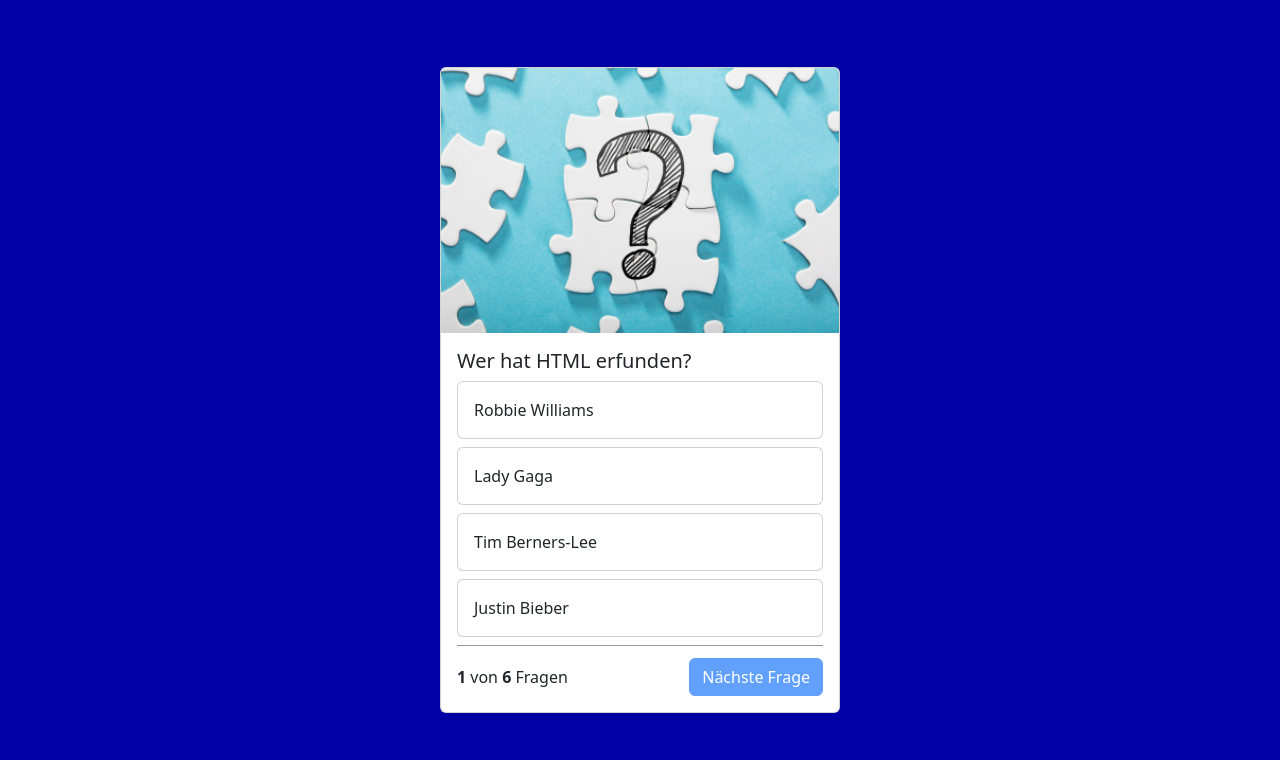
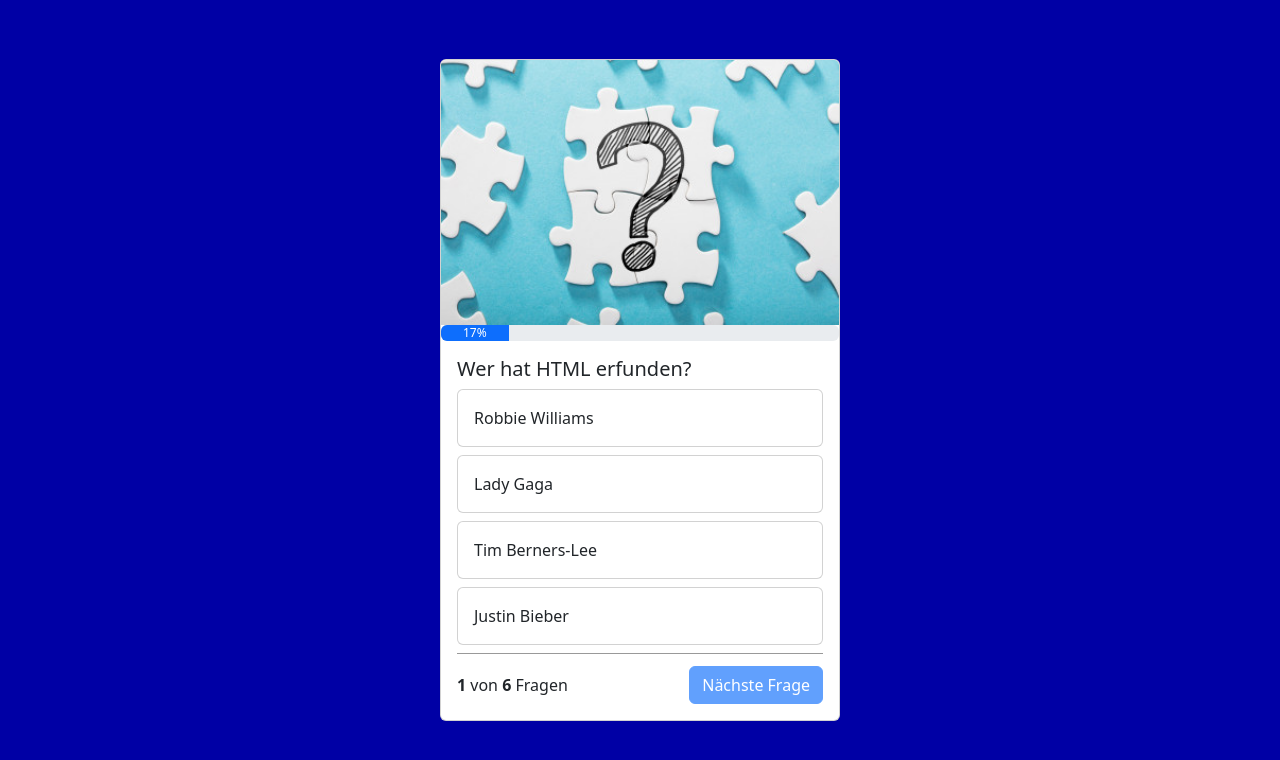
Before and after one commit to braeula/QuizApp, a website: page index.html in a window 1280 px wide. Shown: the part 60-820 px from the top of the page. Drawn offline with nearby package versions, Linux system fonts and the light colour scheme.

Commit message:
added progress-bar

```diff
--- a/index.html
+++ b/index.html
@@ -28,8 +28,14 @@
       </div>
     </div>
 
-    <div class="card quiz-card" id="quiz-body" >
+    <div class="card quiz-card" id="quiz-body">
       <img src="./img/question.jpg" class="card-img-top" alt="...">
+
+      <div class="progress" role="progressbar" aria-label="Example with label" aria-valuenow="25" aria-valuemin="0"
+        aria-valuemax="100">
+        <div class="progress-bar" id="progress-bar" style="width: 25%">25%</div>
+
+      </div>
       <div class="card-body">
         <h5 class="card-title" id="question-text">Frage</h5>
 
--- a/script.js
+++ b/script.js
@@ -60,6 +60,10 @@ function init() {
 }
 
 function showQuestion() {
+    let percent = Math.round((currentQuestion + 1) / questions.length * 100);
+    document.getElementById('progress-bar').innerHTML = percent + '%';
+    document.getElementById('progress-bar').style=`width: ${percent}%`
+
     if (currentQuestion >= questions.length) {
         document.getElementById('quiz-body').style = 'display:none';
         document.getElementById('endscreen').style = '';
```
